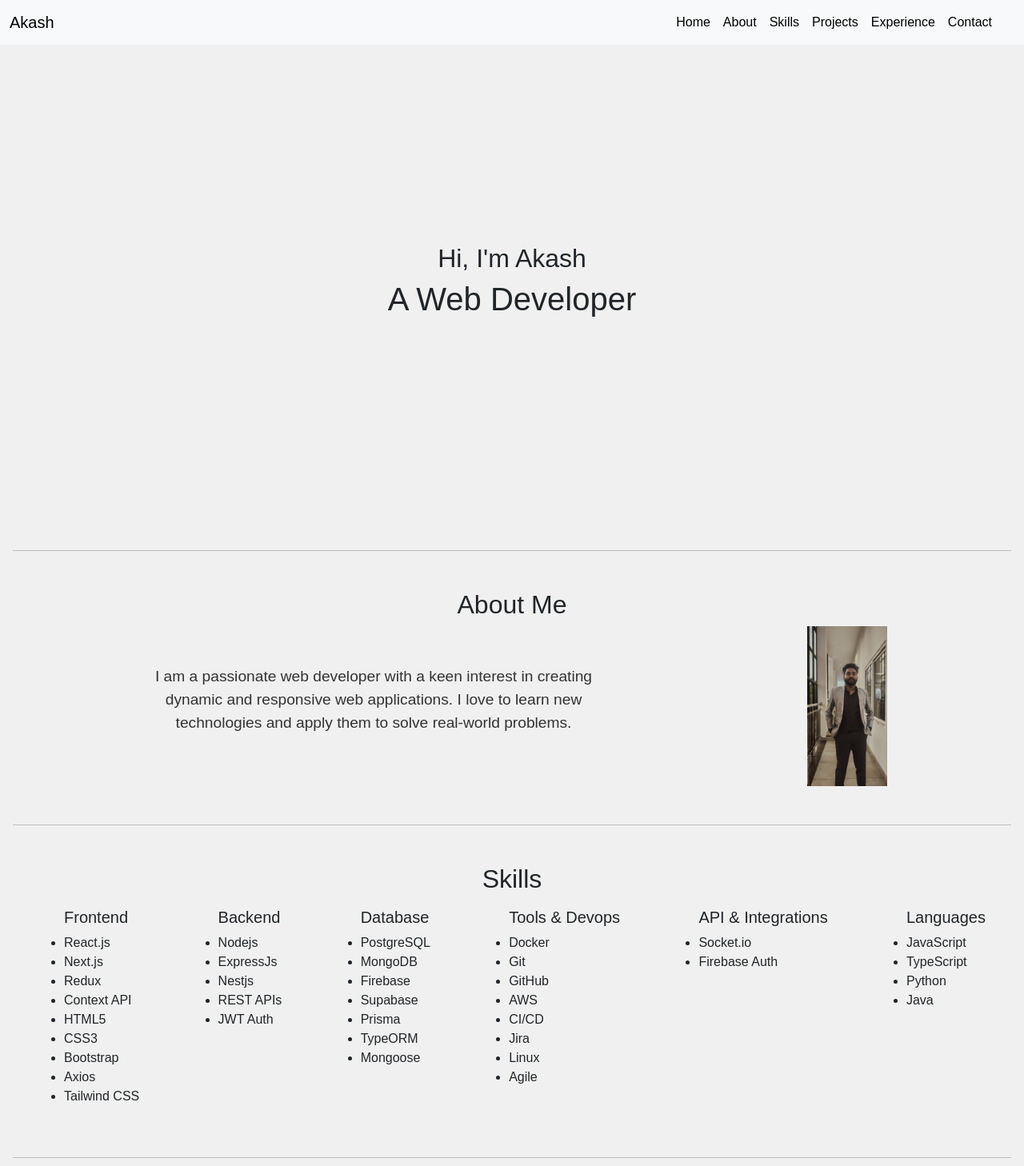
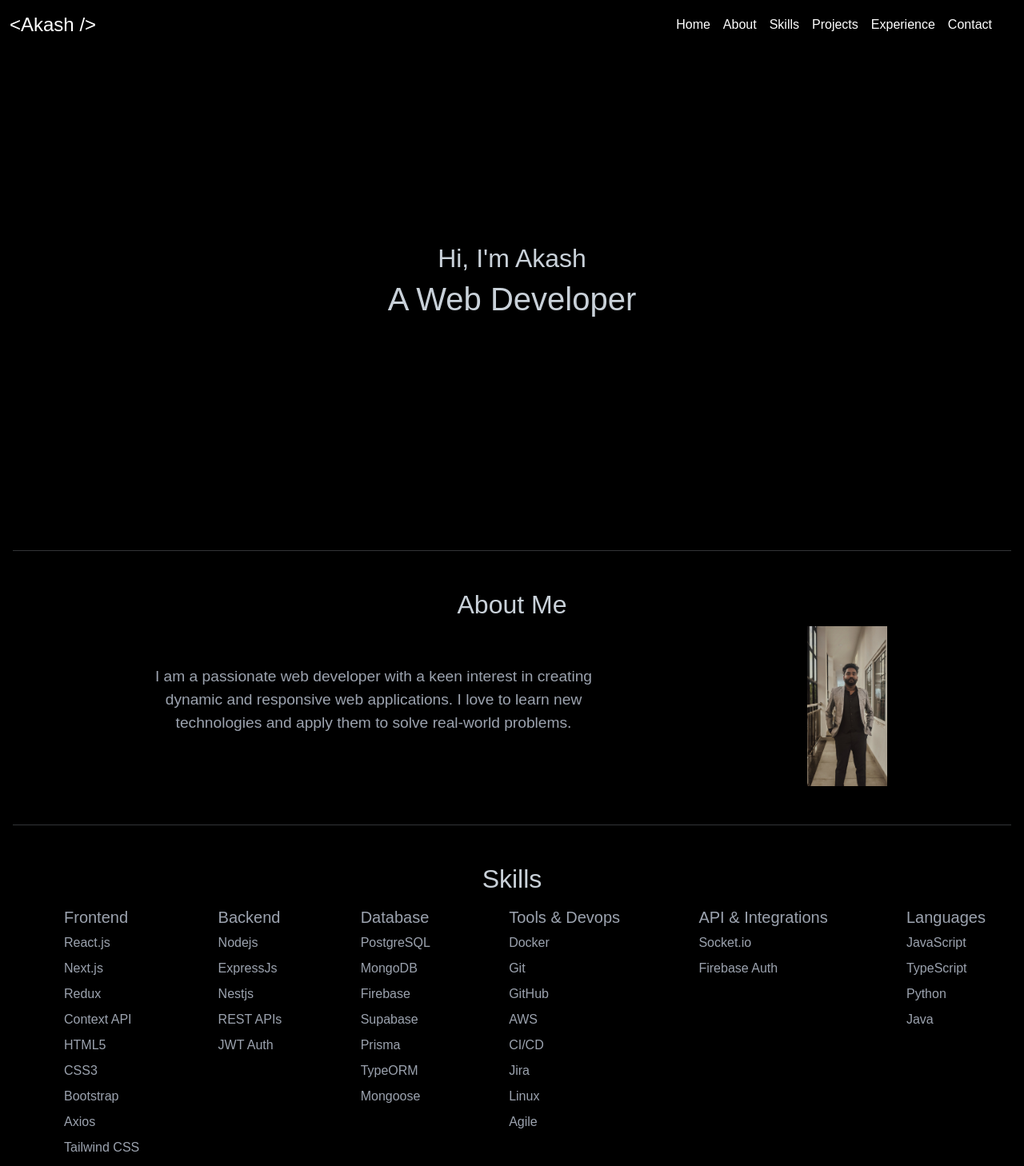
Before and after one commit to akashkv11/portfolio, a website built with Vite: page index.html in a window 1280 px wide. Shown: the top 1458 px of the page at 80% size. Built offline with nearby package versions, Linux system fonts and the light colour scheme.

Commit message:
Update navbar branding and enhance CSS variables for improved styling

```diff
--- a/index.html
+++ b/index.html
@@ -18,7 +18,7 @@
     <header>
       <nav class="navbar navbar-expand-lg bg-body-tertiary fixed-top">
         <div class="container-fluid">
-          <a class="navbar-brand" href="#">Akash</a>
+          <a class="navbar-brand" href="#">&lt;Akash /&gt;</a>
           <button
             class="navbar-toggler"
             type="button"
--- a/src/style.css
+++ b/src/style.css
@@ -1,15 +1,41 @@
+/* Variables */
+
+:root {
+  --background: #000000;
+  --primary-text: #fff;
+  --secondary-text: #9ca3af;
+  --accent-color: #6366f1;
+  --accent-hover: #818cf8;
+  --divider: #1f2937;
+}
+
 body {
   height: 100dvh;
   font-family: Arial, sans-serif;
   margin: 0;
   padding: 1rem 1rem;
-  background-color: #f0f0f0;
+  background-color: var(--background);
+  color: var(--primary-text);
   display: flex;
   flex-direction: column;
+  color: #c9d1d9;
 }
 main {
   flex: 1 0 auto;
   overflow-y: auto;
+}
+.nav-link {
+  color: var(--primary-text) !important;
+}
+.nav-link:hover {
+  color: var(--accent-hover) !important;
+}
+.navbar {
+  background-color: var(--background) !important;
+}
+.navbar-brand {
+  color: var(--primary-text) !important;
+  font-size: 1.5rem;
 }
 
 .profile-image {
@@ -28,7 +54,7 @@ main {
     text-align: center;
     font-size: 1.2rem;
     line-height: 1.5;
-    color: #333;
+    color: var(--secondary-text);
   }
 }
 
@@ -47,6 +73,10 @@ main {
   width: 100%;
   div {
     flex-grow: 1;
+    p {
+      line-height: 1.5;
+      color: var(--secondary-text);
+    }
   }
 }
 
@@ -77,6 +107,16 @@ main {
   align-items: center;
   justify-content: center;
   padding: 2rem;
+  div > ul {
+    h5 {
+      color: var(--secondary-text);
+    }
+    li {
+      list-style: none;
+      margin: 0.5rem 0;
+      color: var(--secondary-text);
+    }
+  }
 }
 
 #projects {
@@ -92,6 +132,9 @@ main {
   align-items: center;
   justify-content: center;
   padding: 2rem;
+  h5 {
+    color: var(--secondary-text);
+  }
 }
 
 footer {
```
